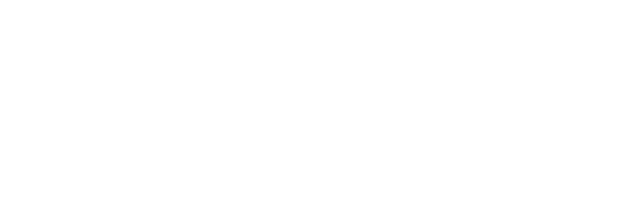
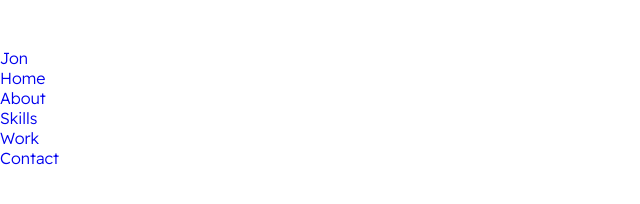
Before and after one commit to Jchapel15/chapel-portfolio, a plain HTML site: page index.html in a window 1280 px wide. Shown: the whole page, without its empty margins (0-640 px from the left). Drawn offline with nearby package versions, Linux system fonts and the light colour scheme.

Commit message:
adding html structure, creating header and nav

```diff
--- a/assets/style.css
+++ b/assets/style.css
@@ -54,3 +54,19 @@ body{
     color: var(--secondary-color);
 
 }
+h1,h2,p{
+    margin: 0;
+}
+ul{
+    margin: 0;
+    padding: 0;
+    list-style: none;
+}
+a{
+    text-decoration: none;
+}
+img{
+    max-width: 100%;
+    height: auto;
+    display: block;
+}
--- a/index.html
+++ b/index.html
@@ -12,6 +12,28 @@
     <title>Chapel Portfolio</title>
   </head>
   <body>
+    <header class="l-header">
+      <nav class="nav bd-grid">
+        <div>
+          <a href="#" class="nav_logo">Jon</a>
+
+        </div>
+
+        <div class="nav_menu" id="nav-menu">
+          <ul class="nav_list">
+            <li class="nav_item"><a href="#" class="nav_link">Home</a></li>
+            <li class="nav_item"><a href="#" class="nav_link">About</a></li>
+            <li class="nav_item"><a href="#" class="nav_link">Skills</a></li>
+            <li class="nav_item"><a href="#" class="nav_link">Work</a></li>
+            <li class="nav_item"><a href="#" class="nav_link">Contact</a></li>
+          </ul>
+
+        </div>
+
+      </nav>
+
+    </header>
+
 
     <main class="l-main">
     </main>
```
